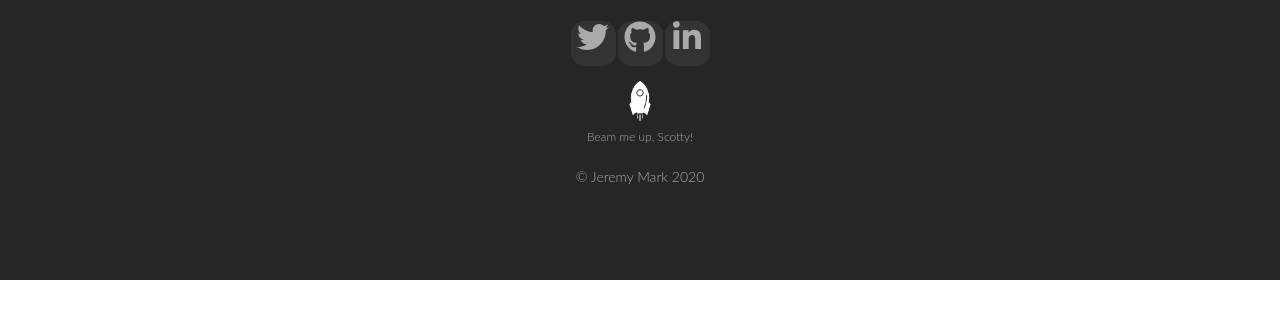
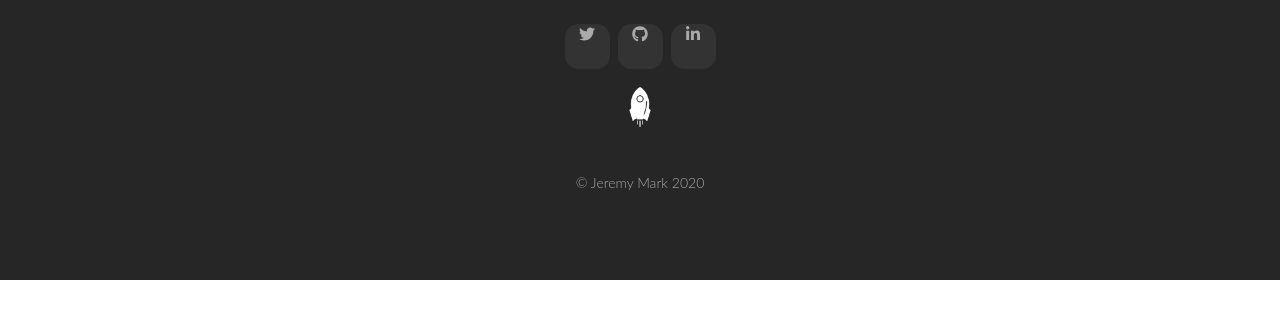
Before and after one commit to jaymar85/portfolio-v2, a React (Create React App) app: page / in a window 1280 px wide. Shown: the top 318 px of the page. Built offline with nearby package versions, Linux system fonts and the light colour scheme.

Commit message:
added text display for rocket icon

```diff
--- a/src/components/footer/Footer.js
+++ b/src/components/footer/Footer.js
@@ -5,6 +5,21 @@ import {faTwitter, faLinkedinIn, faGithub} from '@fortawesome/free-brands-svg-ic
 import './footer.css'
 
 class Footer extends Component {
+
+    constructor() {
+        super()
+        this.state = {
+            idName: 'notDisplayText'
+        }
+    }
+    showText = () => {
+        this.setState({idName: 'displayText'})
+    }
+
+    hideText = () => {
+        this.setState({idName: 'notDisplayText'})
+    }
+
     render() {
 
         return (
@@ -12,19 +27,26 @@ class Footer extends Component {
                 <div className='row'>
                     <div className='social-media'>
                         <a className='btn2' href="https://twitter.com/Jeremy66630195" target='_blank'>
-                            <FontAwesomeIcon className='icon' icon={faTwitter} size='2x'/>
+                            <FontAwesomeIcon className='icon' icon={faTwitter} />
                         </a>
                         <a className='btn2' href='https://github.com/jaymar85' target='_blank'>
-                            <FontAwesomeIcon className='icon' icon={faGithub} size='2x'/>
+                            <FontAwesomeIcon className='icon' icon={faGithub} />
                         </a>
                         <a className='btn2' href='https://www.linkedin.com/in/jeremymark/' target='_blank'>
-                            <FontAwesomeIcon className='icon' icon={faLinkedinIn} size='2x'/>
+                            <FontAwesomeIcon className='icon' icon={faLinkedinIn} />
                         </a>
                     </div>
                     <div className='page-scroll'>
-                        <a href='#'><img id="rocket" src={rocket} alt='rocket ship'/></a>
+                        <a href='#'>
+                        <img id="rocket"
+                        src={rocket}
+                        alt='rocket ship'
+                        onMouseOver={this.showText}
+                        onMouseOut = {this.hideText}
+                        />
+                        </a>
                         <div>
-                            <p id='to-top-copy'>Beam me up, Scotty!</p>
+                            <p id={this.state.idName}>Beam me up, Scotty!</p>
                         </div>
                     </div>
                     <p>&#169; Jeremy Mark 2020</p>
--- a/src/components/footer/footer.css
+++ b/src/components/footer/footer.css
@@ -1,9 +1,9 @@
 footer {
     padding: 20px;
-    /* text-align: center; */
+    text-align: center;
     height: 30vh;
     background-color: rgba(38, 38, 38);
-    /* z-index: 2; */
+    z-index: 2;
 }
 
 .row {
@@ -23,17 +23,18 @@ footer {
     list-style: none;
     width: 45px;
     height: 45px;
-    margin: 1px;
+    margin: 4px;
     background-color: #333;
     border-radius: 30%;
     overflow: hidden;
     position: relative;
 }
 
-.btn2 .icon {
+.icon {
     text-decoration: none;
     color: rgb(170, 170, 170);
     line-height: 45px;
+    text-align: center;
     transition: 0.2s linear;
 }
 
@@ -74,7 +75,7 @@ footer {
     }
 }
 
-/* Rocket Man */
+/* Rocket */
 .page-scroll {
     text-align: center;
     height: 70px;
@@ -102,13 +103,15 @@ footer {
     100% {transform: translate(1px, -2px) rotate(-1deg);}
 }
 
-
-#to-top-copy {
+#displayText {
     display: block;
     font-family: 'Lato', sans-serif;
     font-size: 12px;
     margin: 0 auto;
-    /* opacity: 0; */
+}
+
+#notDisplayText {
+    display: none;
 }
 
 /* copyright */
```
